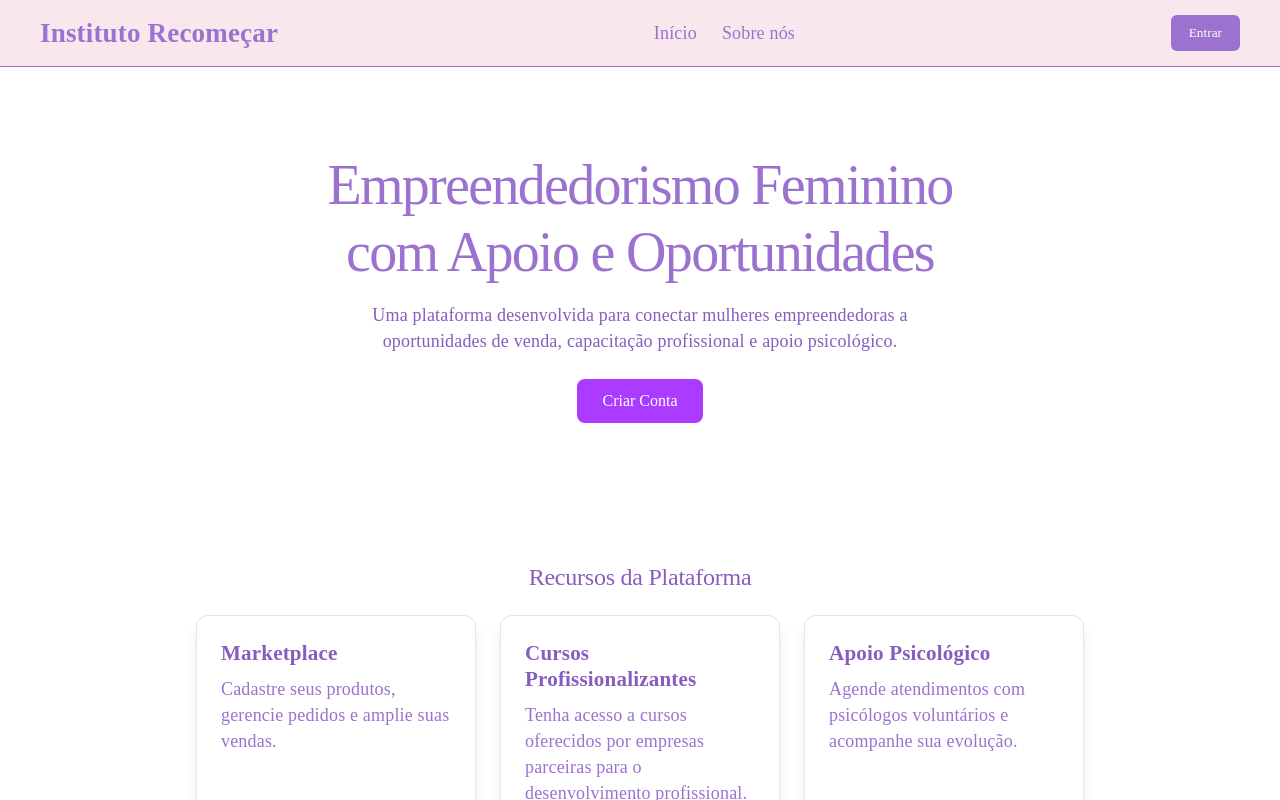
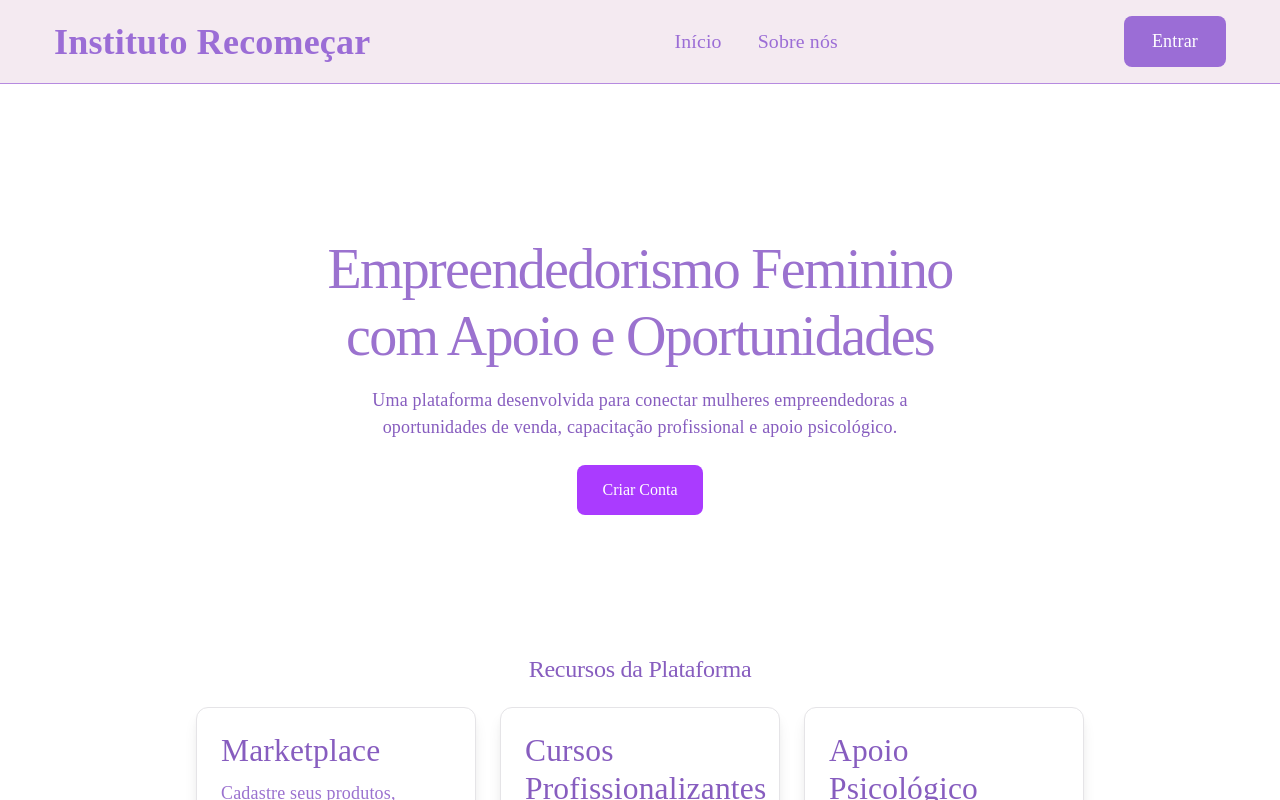
Before and after one commit to Ashjilynxs/TCC, a React (Vite) app: page /Inicial in a window 1280 px wide. Shown: the top 800 px of the page. Built offline with nearby package versions, Linux system fonts and the light colour scheme.

Commit message:
bootstrap

```diff
--- a/src/components/Navbar/Navbar.jsx
+++ b/src/components/Navbar/Navbar.jsx
@@ -1,18 +1,52 @@
-import style from './Navbar.module.css';
+import styles from './Navbar.module.css';
 import { Link } from 'react-router-dom';
 
 function Navbar() {
   return (
-    <nav className={style.navbar}>
-      <div className={style.logo}>Instituto Recomeçar</div>
+     <nav className={`navbar navbar-expand-lg ${styles.navbar}`}>
+      <div className="container-fluid px-5">
 
-      <ul className={style.navLinks}>
-        <li><Link to="/Inicial">Início</Link></li>
-        <li><Link to="/Sobre">Sobre nós</Link></li>
+        {/* Logo */}
+        <Link className={`navbar-brand ${styles.logo}`} to="/">
+          Instituto Recomeçar
+        </Link>
 
-      </ul>
+        {/* Botão mobile */}
+        <button
+          className="navbar-toggler"
+          type="button"
+          data-bs-toggle="collapse"
+          data-bs-target="#navbarNav"
+        >
+          <span className="navbar-toggler-icon"></span>
+        </button>
 
-      <button className={style.btnLogin}>Entrar</button>
+        {/* Links */}
+        <div
+          className="collapse navbar-collapse justify-content-center"
+          id="navbarNav"
+        >
+          <ul className="navbar-nav gap-3">
+            <li className="nav-item">
+              <Link className={`nav-link ${styles.link}`} to="/">
+                Início
+              </Link>
+            </li>
+
+            <li className="nav-item">
+              <Link className={`nav-link ${styles.link}`} to="/sobre">
+                Sobre nós
+              </Link>
+            </li>
+          </ul>
+        </div>
+
+        {/* Botão */}
+        <Link to="/login" className={styles.btnEntrar}>
+          Entrar
+        </Link>
+
+      </div>
     </nav>
   );
 }
--- a/src/components/Navbar/Navbar.module.css
+++ b/src/components/Navbar/Navbar.module.css
@@ -5,52 +5,38 @@
 }
 
 .navbar {
-  display: flex;
-  justify-content: space-between;
-  align-items: center;
-  background-color: #F8E8EE;
-  padding: 15px 40px;
-  color: rgb(235, 194, 194);
-    border-bottom: 1px solid #9B72CF;
-      position: fixed;
-        top: 0;
-  left: 0;
-  width: 100%;
-  z-index: 1000;
+    background-color: #f4eaf1;
+    border-bottom: 1px solid #b68ae0;
 }
 
 .logo {
-  font-size: 1.5rem;
-  font-weight: bold;
-  color: #9B72CF;
+    color: #9B6DD6 !important;
+    font-size: 2rem;
+    font-weight: bold;
 }
 
-.navLinks {
-  display: flex;
-  list-style: none;
-  gap: 25px;
+.logo:hover {
+    color: #7d4cc9 !important;
 }
 
-.navLinks a {
-  text-decoration: none;
-  color: #9B72CF;
-  transition: color 0.3s;
+.link {
+    color: #9B6DD6 !important;
+    font-size: 1.1rem;
 }
 
-.navLinks a:hover {
-  color: #875DBF;
+.link:hover {
+    color: #7d4cc9 !important;
 }
 
-.btnLogin {
-  background-color: #9B72CF;
-  color: white;
-  border: none;
-  padding: 10px 18px;
-  border-radius: 6px;
-  cursor: pointer;
-  transition: background-color 0.3s;
+.btnEntrar {
+    background-color: #9B6DD6;
+    color: white;
+    text-decoration: none;
+    padding: 12px 28px;
+    border-radius: 8px;
+    transition: 0.3s;
 }
 
-.btnLogin:hover {
-  background-color: #875DBF;
+.btnEntrar:hover {
+    background-color: #7d4cc9;
 }
--- a/src/main.jsx
+++ b/src/main.jsx
@@ -2,6 +2,7 @@ import { StrictMode } from 'react'
 import { createRoot } from 'react-dom/client'
 import { BrowserRouter } from "react-router-dom"
 
+import 'bootstrap/dist/css/bootstrap.min.css'
 import './index.css'
 import App from "./App"
 
```
